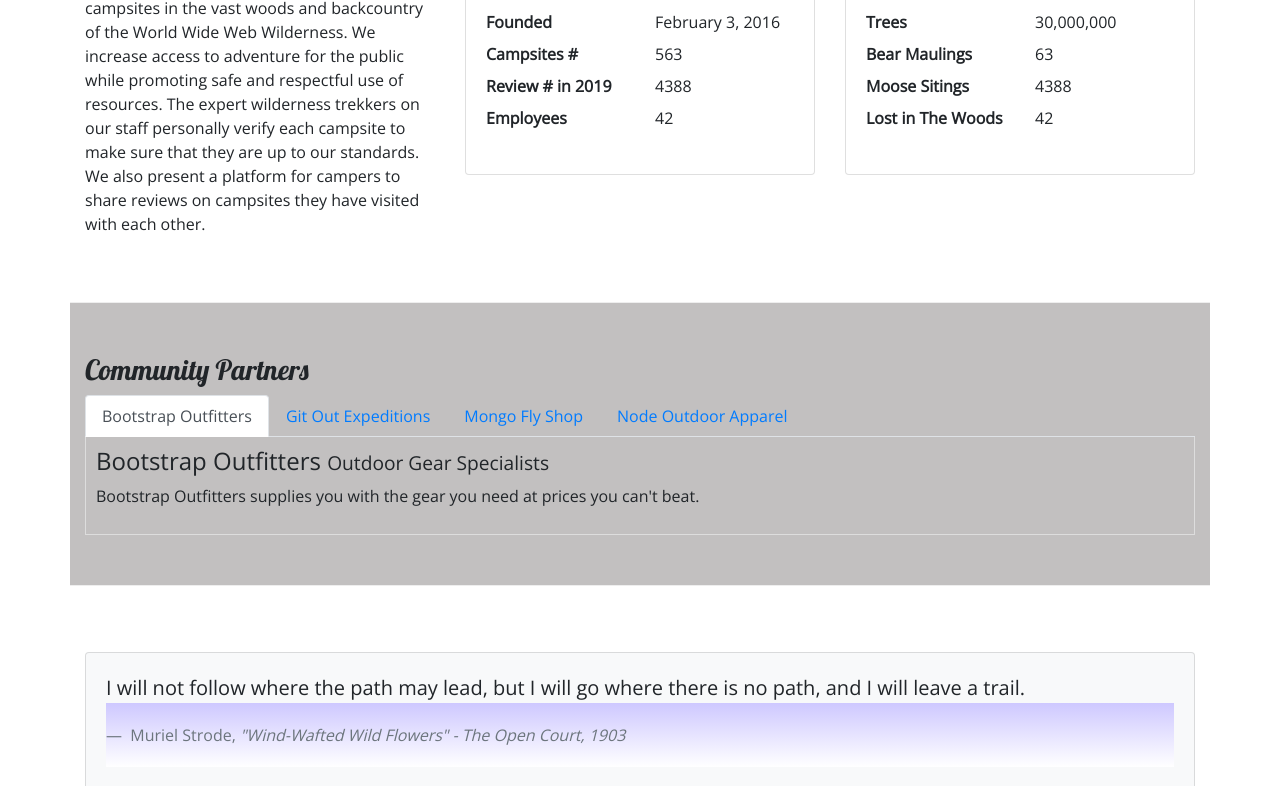
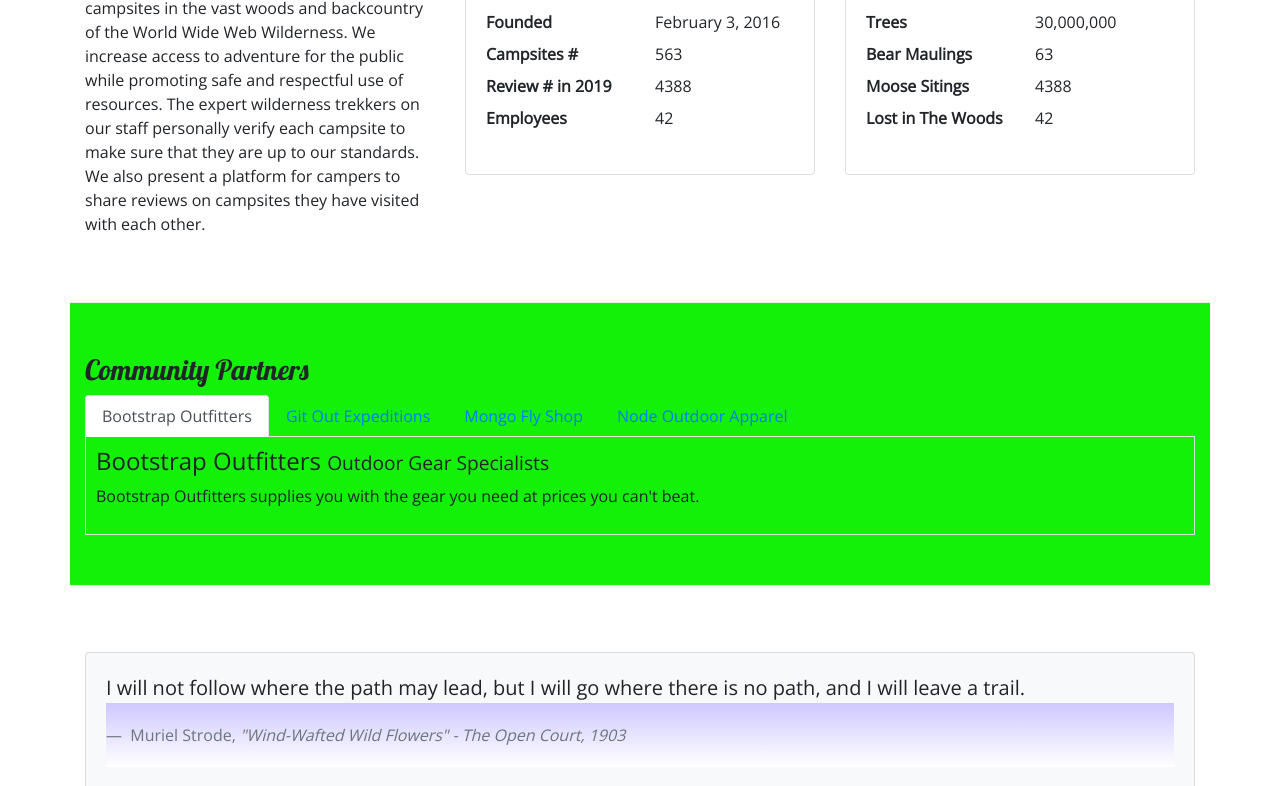
Before and after one commit to mattsander1966/newcampsite, a website: page aboutus.html in a window 1280 px wide. Shown: the part 448-1234 px from the top of the page. Drawn offline with nearby package versions, Linux system fonts and the light colour scheme.

Commit message:
accordion

```diff
--- a/CSS/styles.css
+++ b/CSS/styles.css
@@ -57,5 +57,5 @@ footer {
     padding: 10px;
 }
 #div1 {
-  background-color: rgb(194, 192, 192);
+  background-color: rgb(20, 241, 9);
 }
```
